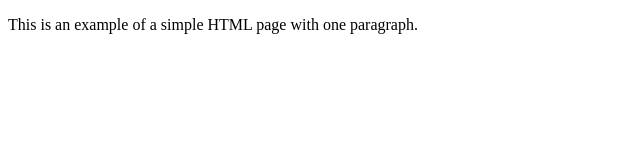
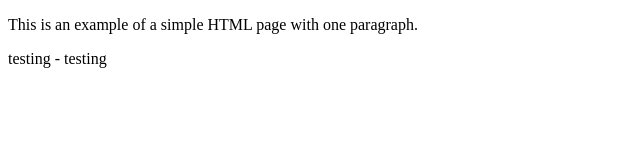
Before and after one commit to curiouskee/Project1, a plain HTML site: page index.html in a window 1280 px wide. Shown: the full height of the page, 0-640 px from the left. Drawn offline with Linux system fonts and the light colour scheme.

Commit message:
updated html

```diff
--- a/index.html
+++ b/index.html
@@ -5,5 +5,6 @@
     </head>
     <body>
         <p>This is an example of a simple HTML page with one paragraph.</p>
+        <p> testing - testing</p>
     </body>
 </html>
```
